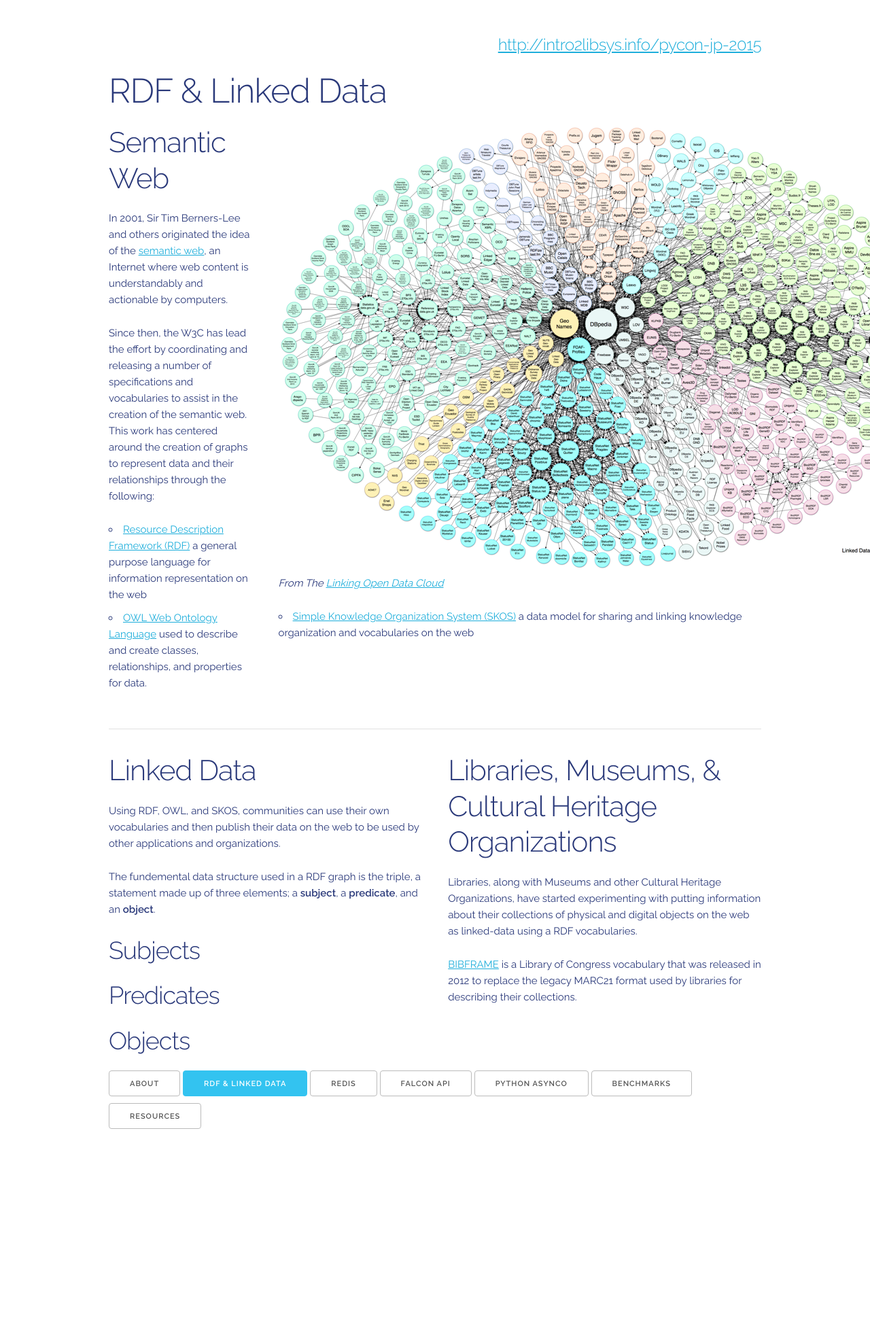
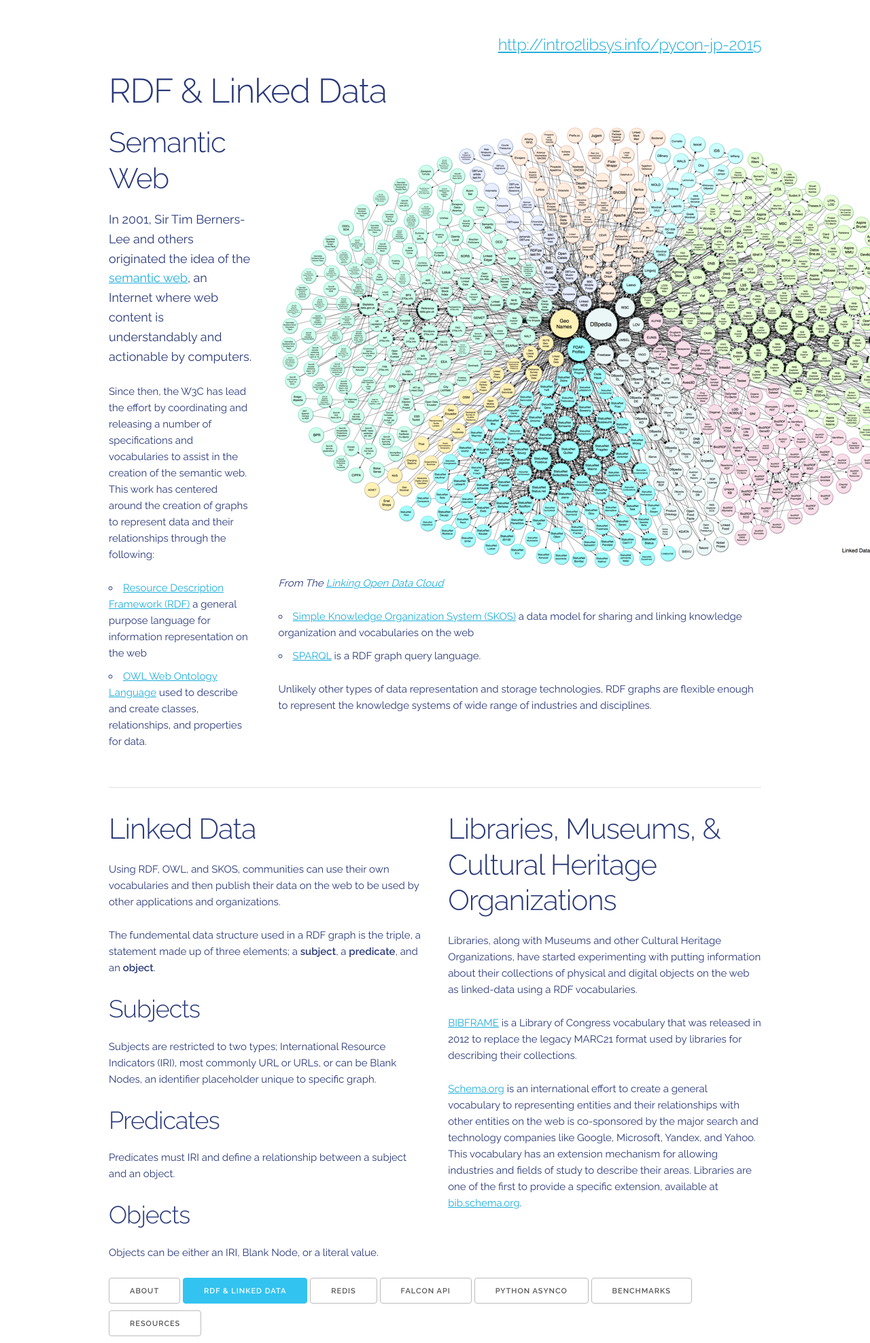
Before and after one commit to jermnelson/pyconjp-2015, a Flask app: page /slides/rdf-linked-data in a window 1280 px wide; the page is wider, and only the part inside the window is pictured. Shown: that part at 68% size. Before the commit the page ends 1661 px from the top of that part, so only its background shows below. Run offline with Flask 2, Linux system fonts and the light colour scheme.

Commit message:
content addtions

```diff
--- a/templates/base.html
+++ b/templates/base.html
@@ -34,6 +34,10 @@
      color: white;
    }
 
+   p.intro {
+    font-size: 1.2em;
+
+   }
   </style>
   {% endblock %}
   <script src="{{ url_for('static', filename="js/ga.js") }}"></script>
--- a/templates/slides/rdf-linked-data.html
+++ b/templates/slides/rdf-linked-data.html
@@ -6,7 +6,7 @@
   <div class="row">
     <section class="three columns">
      <h2>Semantic Web</h2>
-     <p>In 2001, Sir Tim Berners-Lee and others originated the idea of the
+     <p class="intro">In 2001, Sir Tim Berners-Lee and others originated the idea of the
      <a href="http://www.w3.org/standards/semanticweb/">semantic web</a>, an Internet where web content is understandably
       and actionable by computers. </p>
      <p>Since then, the W3C has lead the effort by coordinating and releasing a number of
@@ -30,7 +30,11 @@
        <li><a href="http://www.w3.org/standards/techs/skos#w3c_all">Simple Knowledge
        Organization System (SKOS)</a> a data model for sharing and linking knowledge organization
        and vocabularies on the web</li>
+      <li><a href="#">SPARQL</a> is a RDF graph query language.</li>
      </ul>
+     <p>Unlikely other types of data representation and storage technologies, RDF graphs
+      are flexible enough to represent the knowledge systems of wide range of industries and
+      disciplines.</p>
     </section>
   </div>
   <hr>
@@ -43,8 +47,13 @@
       up of three elements; a <strong>subject</strong>, a <strong>predicate</strong>, and
       an <strong>object</strong>.</p>
       <h3>Subjects</h3>
+      <p>Subjects are restricted to two types; International Resource Indicators (IRI), most
+       commonly URL or URLs, or can be Blank Nodes, an identifier placeholder unique to specific
+       graph.</p>
       <h3>Predicates</h3>
+      <p>Predicates must IRI and define a relationship between a subject and an object.</p>
       <h3>Objects</h3>
+      <p>Objects can be either an IRI, Blank Node, or a literal value.</p>
     </section>
     <section class="six columns">
      <h2>Libraries, Museums, &amp; Cultural Heritage Organizations</h2>
@@ -54,6 +63,14 @@
      <p><a href="http://bibframe.org/">BIBFRAME</a> is a Library of Congress vocabulary
       that was released in 2012 to replace the legacy MARC21 format used by libraries
       for describing their collections.</p>
+     <p><a href="http://schema.org/">Schema.org</a> is an international effort to create
+     a general vocabulary to representing entities and their relationships with other
+     entities on the web is co-sponsored by the major search and technology companies like
+     Google, Microsoft, Yandex, and Yahoo. This vocabulary has an extension mechanism for allowing
+     industries and fields of study to describe their areas. Libraries are one of the first
+     to provide a specific extension, available at
+     <a href="http://bib.schema.org/">bib.schema.org</a>.
+     </p>
     </section>
   </div>
 {% include 'snippets/slide-nav.html' %}
--- a/templates/yaku.html
+++ b/templates/yaku.html
@@ -6,5 +6,9 @@
    background-color: white;
    color: #2A397A;
  }
+
+p.intro {
+   font-size: 1.2em;
+}
 </style>
 {% endblock %}
```
Also changed, not shown: templates/slides/about.html (+17 -1 lines), templates/slides/redis.html (+19 -2 lines), static/images/redis.png (added).
